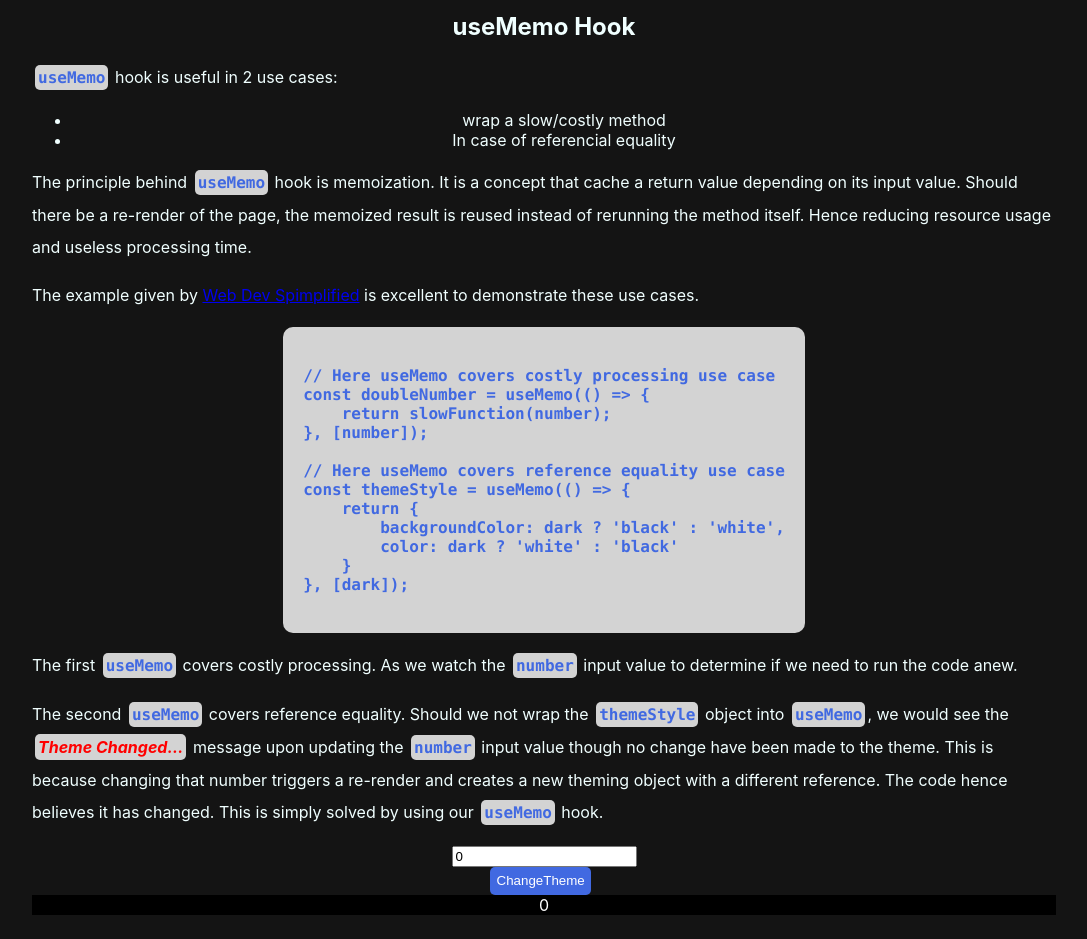
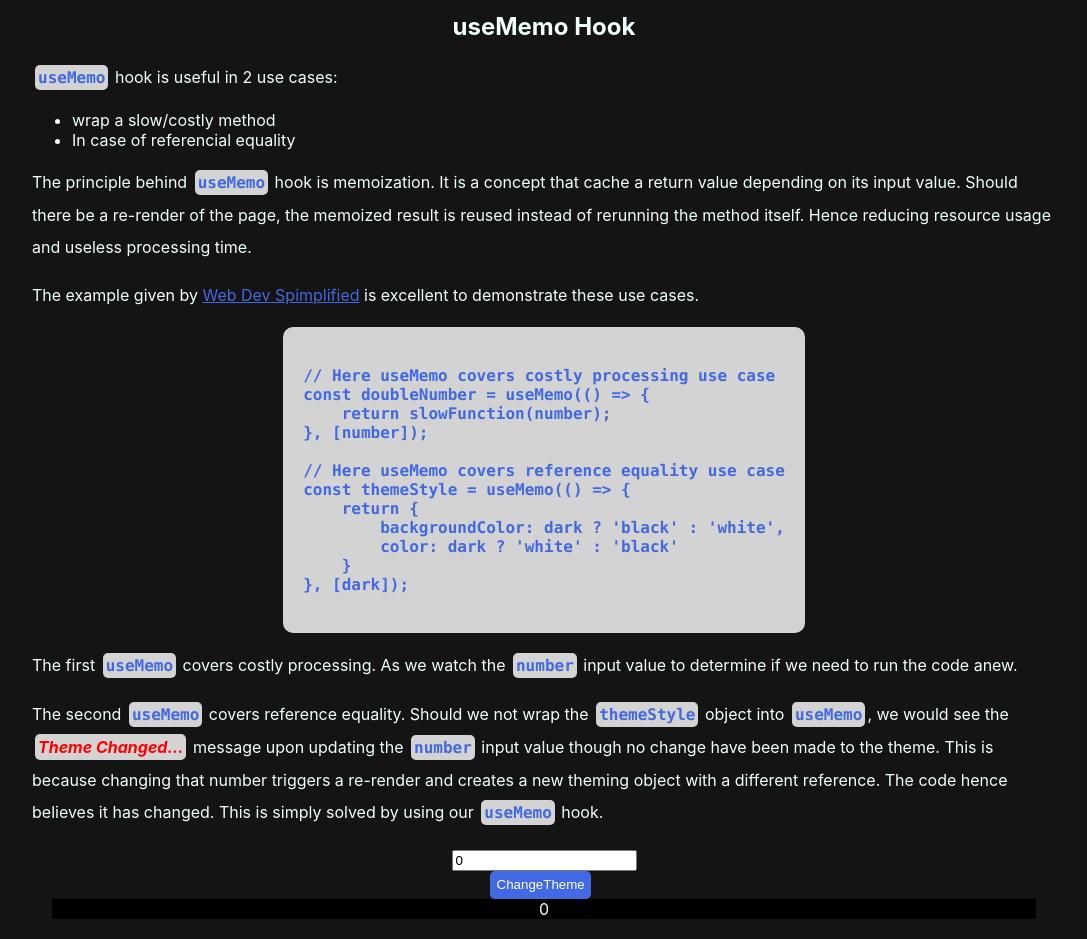
Before and after one commit to UchiTesting/UT-React-Hooks, a React (Create React App) app: page /use-memo in a window 1280 px wide. Shown: the part 160-1099 px from the top of the page, without its empty margins (96-1183 px from the left). Before the commit the page ends 1075 px from the top, so only its background shows below. Built offline with nearby package versions, Linux system fonts and the light colour scheme.

Commit message:
Updated the CSS for links and list items

```diff
--- a/src/App.css
+++ b/src/App.css
@@ -154,3 +154,14 @@ input[type="time"]:not(:focus).big-clock {
   font-size: 1em;
   line-height: 2em; /* to avoid the "pushing" effect when the element resizes. */
 }
+
+a {
+  color: royalblue;
+}
+ul>li {
+  text-align: left;
+}
+
+#demo{
+  margin: 20px;
+}
```
